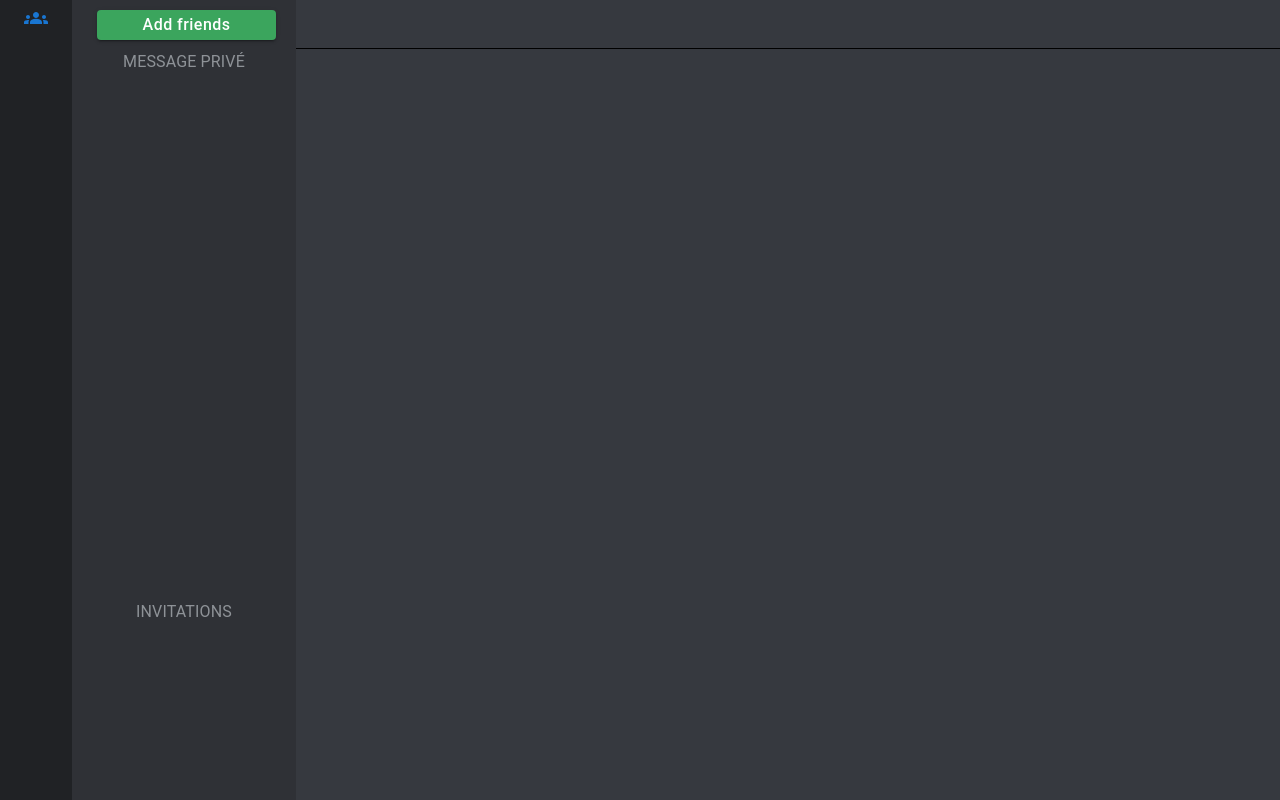
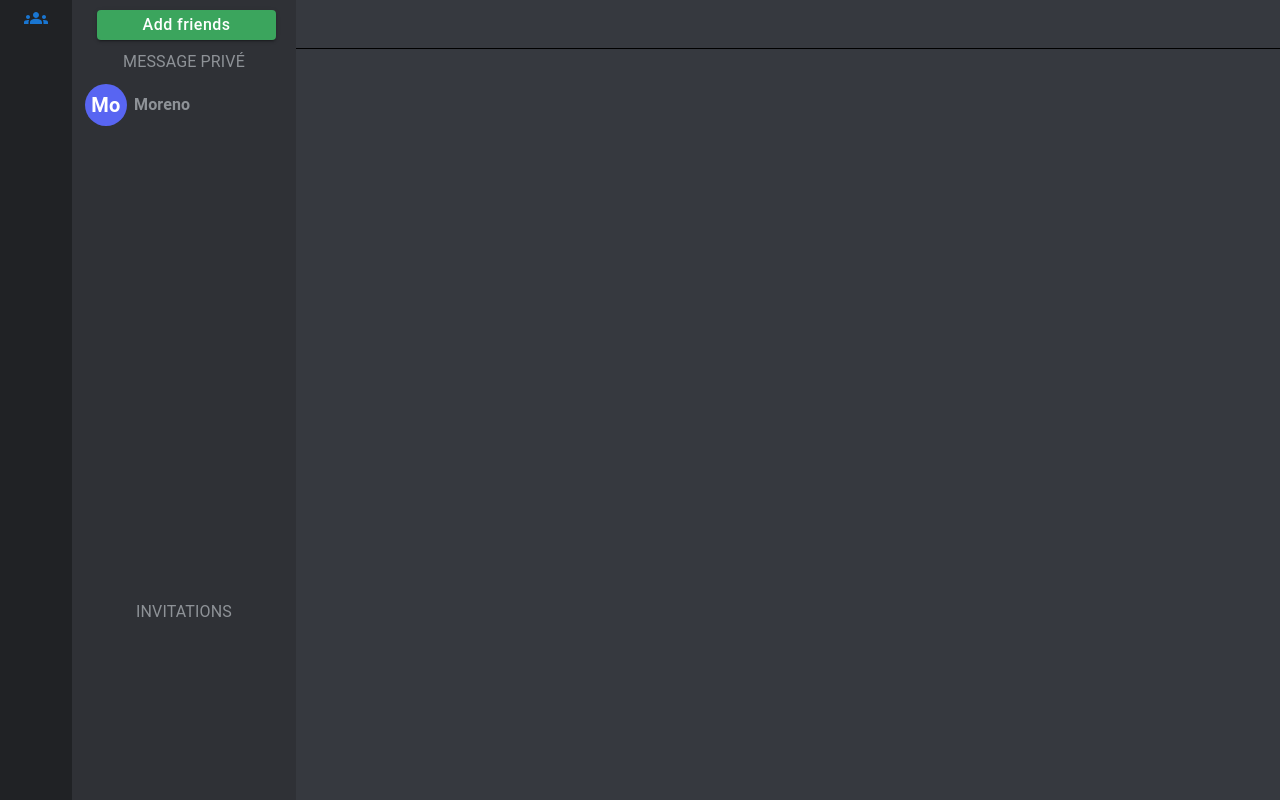
Before and after one commit to MorenoRajaonarison/meetalk, a React (Create React App) app in the folder front/: page /dashboard in a window 1280 px wide. Built offline with nearby package versions, Linux system fonts and the light colour scheme.

Commit message:
preparation de la liste d'amis

```diff
--- a/front/src/Dashboard/FriendsSidebar/FriendsList/FriendsList.jsx
+++ b/front/src/Dashboard/FriendsSidebar/FriendsList/FriendsList.jsx
@@ -1,5 +1,14 @@
 import React from 'react'
 import {styled} from '@mui/material'
+import FriendsListItem from "./FriendsListItem";
+
+const FRIENDS = [
+  {
+    id: 1,
+    username: 'Moreno',
+    isOnline: true
+  }
+]
 
 const MainContainer = styled('div')({
   flexGrow: 1,
@@ -10,7 +19,13 @@ const MainContainer = styled('div')({
 const FriendsList = () => {
   return (
     <MainContainer>
-
+      {FRIENDS.map(({username, id, isOnline}) =>
+        <FriendsListItem
+          username={username}
+          id={id}
+          isOnline={isOnline}
+          key={id}
+        />)}
     </MainContainer>
   )
 }
--- /dev/null
+++ b/front/src/Dashboard/FriendsSidebar/FriendsList/FriendsListItem.jsx
@@ -0,0 +1,38 @@
+import React from 'react'
+import Button from '@mui/material/Button'
+import Avatar from "../../../shared/components/Avatar"
+import {Typography} from "@mui/material";
+
+const FriendsListItem = ({id,username,isOnline}) => {
+  return (
+    <Button
+      style={{
+        width: '100%',
+        height: '42px',
+        marginTop: '10px',
+        display: 'flex',
+        alignItems: 'center',
+        justifyContent: 'flex-start',
+        textTransform: 'none',
+        color: 'black',
+        position: 'relative',
+
+      }}
+    >
+      <Avatar username={username}/>
+      <Typography style={{
+        marginLeft: '7px',
+        fontWeight: 700,
+        color: '#8e9297'
+      }}
+      variant="subtitle1"
+      align='left'
+      >
+      {username}
+      </Typography>
+
+    </Button>
+  )
+}
+
+export default FriendsListItem
--- /dev/null
+++ b/front/src/shared/components/Avatar.jsx
@@ -0,0 +1,24 @@
+import React from 'react'
+import {styled} from "@mui/material";
+
+const AvatarPrev = styled('div')({
+  height: '42px',
+  width: '42px',
+  backgroundColor: '#5865f2',
+  borderRadius: '42px',
+  display: 'flex',
+  alignItems: ' center',
+  justifyContent: 'center',
+  fontSize: '20px',
+  fontWeight: '700',
+  marginLeft: '5px',
+  color: 'white'
+})
+
+const Avatar = ({username, large}) => {
+  return <AvatarPrev style={large? {height: '80px', width: '80px'}: {}}>
+    {username.substring(0, 2)}
+    </AvatarPrev>
+}
+
+export default Avatar
```
